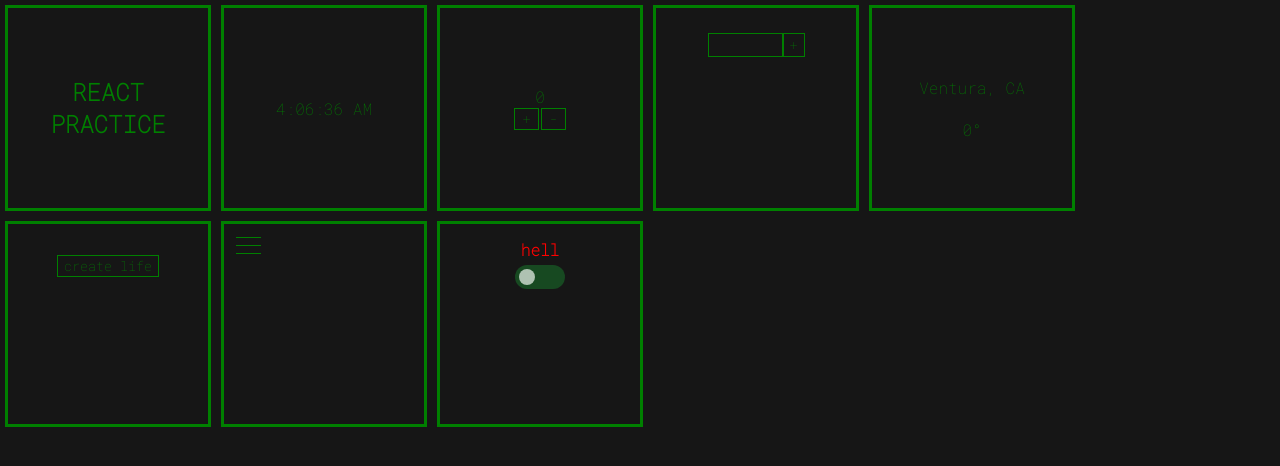
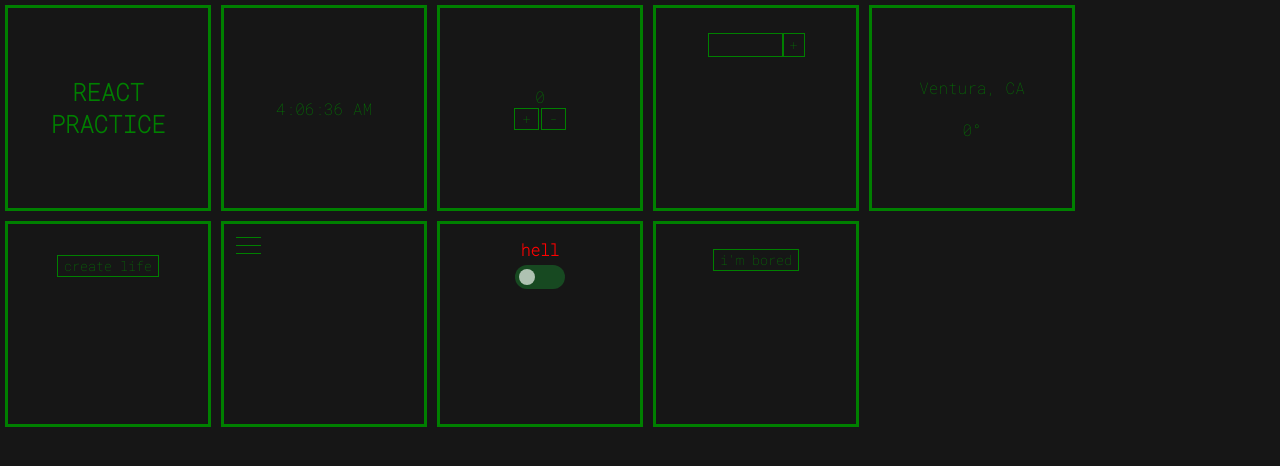
Before and after one commit to kevinduran/react_practice, a React (Create React App) app in the folder testing/: page / in a window 1280 px wide. Shown: the top 466 px of the page. Built offline with nearby package versions, Linux system fonts and the light colour scheme; no server answers.

Commit message:
tesing...

```diff
--- a/testing/src/App.css
+++ b/testing/src/App.css
@@ -280,3 +280,22 @@ input:checked + .slider:before {
 .slider.round:before {
   border-radius: 50%;
 }
+
+
+
+
+
+
+
+
+/* Bored */
+
+.btn-top{
+  position: absolute;
+  top: 25px;
+}
+
+.boredOutput{
+  padding: 25px;
+  font-size: 1.1em;
+}
--- a/testing/src/App.js
+++ b/testing/src/App.js
@@ -8,6 +8,7 @@ import Weather from './Weather.js'
 import Person from './Person.js'
 import Hamburger from './Hamburger'
 import Dark from './Dark'
+import Bored from './Bored'
 
 export default function App() {
 
@@ -22,6 +23,7 @@ export default function App() {
             <Person/>
             <Hamburger/>
             <Dark/>
+            <Bored/>
         </div>
     )
 
--- /dev/null
+++ b/testing/src/Bored.js
@@ -0,0 +1,21 @@
+import React, { useState, useEffect } from 'react'
+
+export default function Bored() {
+    const [output, setOutput] = useState('')
+
+    const fun= () => {
+        fetch('https://www.boredapi.com/api/activity')
+        .then(res=>res.json())
+        .then(data=> {
+            setOutput(data.activity)
+        })
+
+    }
+
+    return (
+        <div class="bigBoy">
+            <button className="btn btn-top" onClick={fun}>i'm bored</button>
+            <div className="boredOutput">{output}</div>
+        </div>
+    )
+}
--- a/testing/src/Dark.js
+++ b/testing/src/Dark.js
@@ -9,7 +9,6 @@ export default function Darks() {
         console.log(hell)
         hell === "hellNo" ? setHell("hellYes") : setHell("hellNo");
     }
-
 
     return (
         <div className="bigBoy">
```
